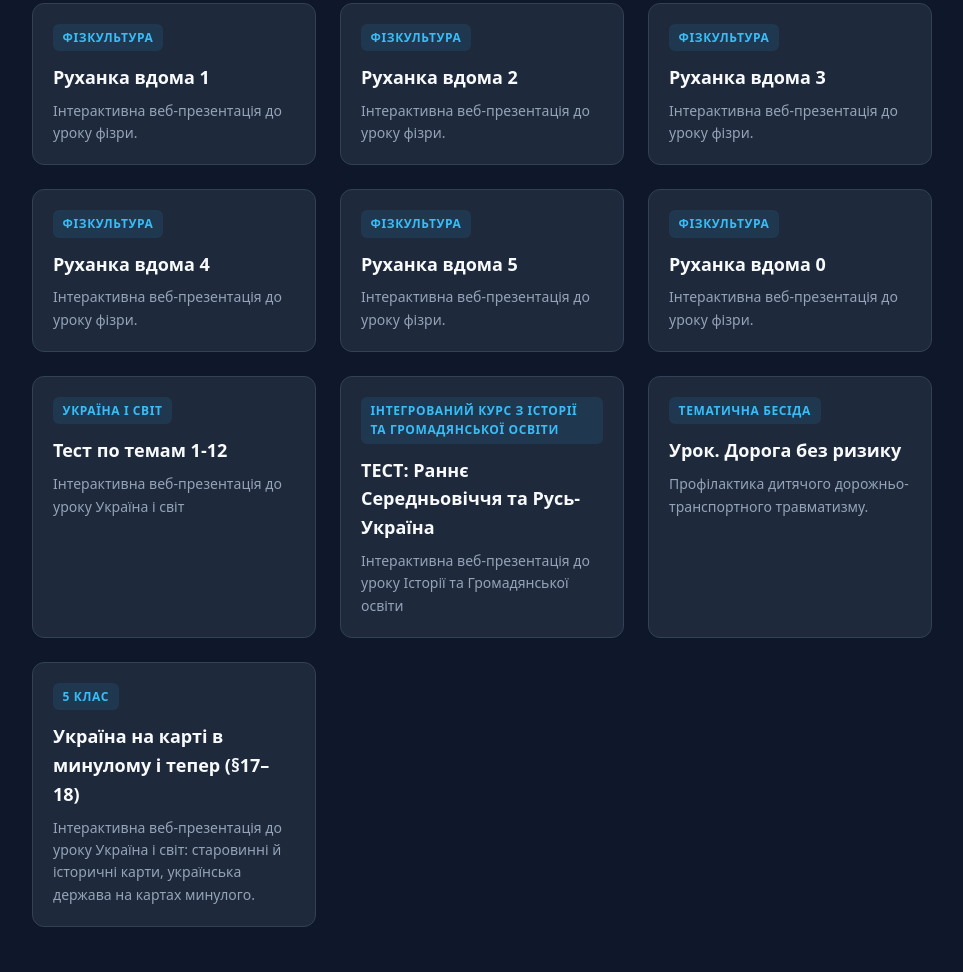
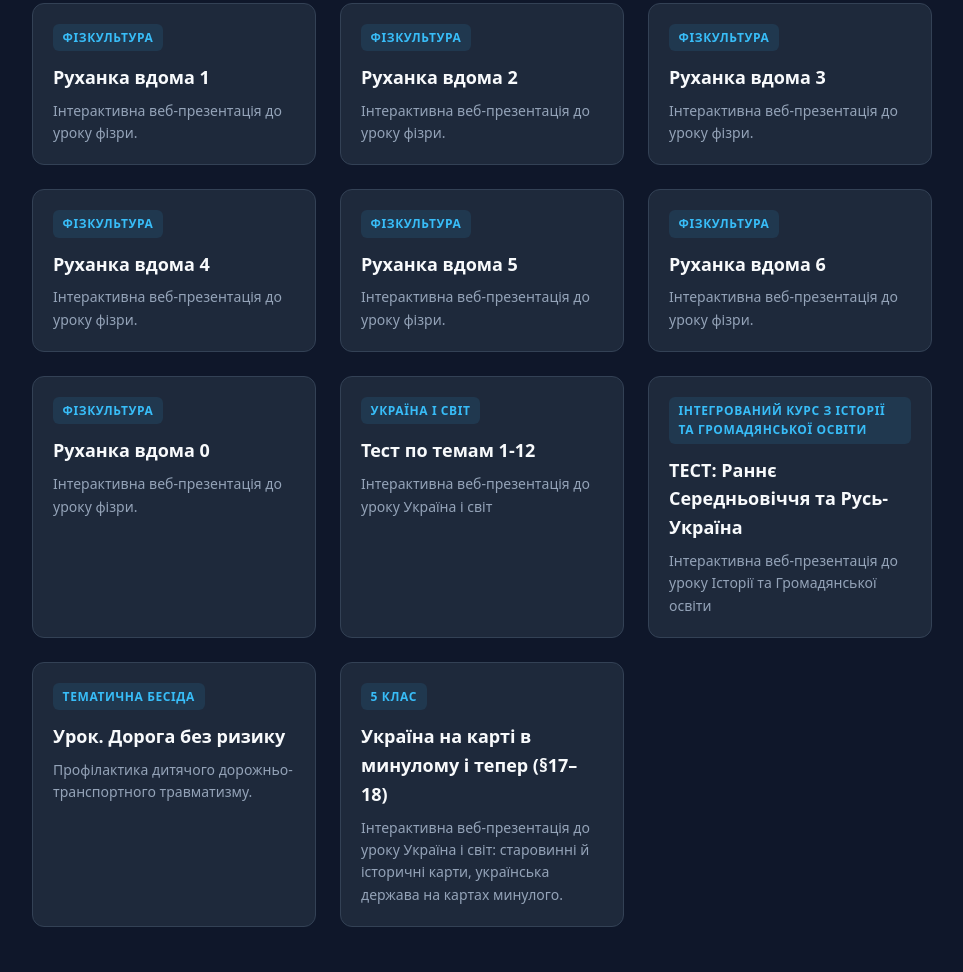
Before and after one commit to rbaidaiev-maker/lessons, a plain HTML site: page index.html in a window 1280 px wide. Shown: the part 1051-2023 px from the top of the page, without its empty margins (158-1121 px from the left). Drawn offline with Linux system fonts and the light colour scheme.

Commit message:
Update index.html

```diff
--- a/index.html
+++ b/index.html
@@ -243,6 +243,13 @@
           <p class="card-desc">Інтерактивна веб-презентація до уроку фізри.</p>
         </div>
       </a>
+      <a href="./ruhanka6/" class="card">
+        <div>
+          <span class="badge">фізкультура</span>
+          <h2 class="card-title">Руханка вдома 6</h2>
+          <p class="card-desc">Інтерактивна веб-презентація до уроку фізри.</p>
+        </div>
+      </a>
       <a href="./fizkultura0/" class="card">
         <div>
           <span class="badge">фізкультура</span>
```
